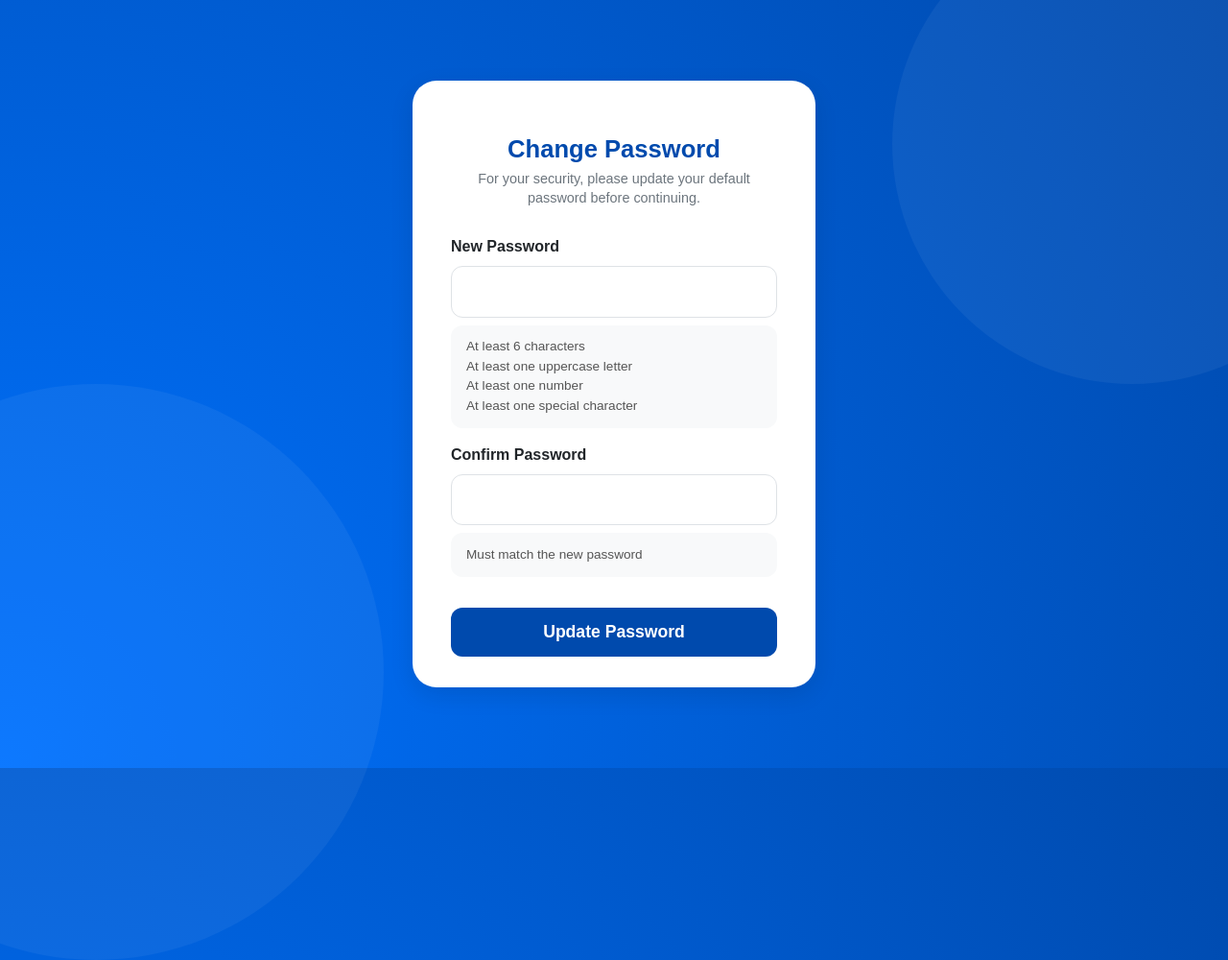
After one commit to beginnerdev1/Capstone, a CodeIgniter 4 app: the page made by app/Views/admin/changePassword.php in a window 1280 px wide; the page is wider, and only the part inside the window is pictured. The commit adds this page. Shown: that part at 96% size. Run offline with PHP 8.4 and a stand-in for CodeIgniter, Linux system fonts and the light colour scheme; the template is opened without the code that fills it, so the values that code supplies are empty; some libraries are stand-ins or nearby versions.

Commit message:
Fix Change Password (Admin)

```diff
--- a/app/Controllers/Admin/Admin.php
+++ b/app/Controllers/Admin/Admin.php
@@ -229,10 +229,7 @@ class Admin extends BaseController
             'content' => view('admin/Reports', $data)
         ]);
     }
-    public function changePasswordView()
-    {
-        return view('admin/change_password');
-    }
+
     public function paymentSettings()
     {
         $paymentModel = new PaymentSettingsModel();
--- /dev/null
+++ b/app/Views/admin/changePassword.php
@@ -0,0 +1,212 @@
+<!DOCTYPE html>
+<html lang="en">
+<head>
+  <meta charset="UTF-8" />
+  <meta name="viewport" content="width=device-width, initial-scale=1.0" />
+  <title>Change Password</title>
+
+  <!-- Bootstrap -->
+  <link href="https://cdn.jsdelivr.net/npm/bootstrap@5.3.3/dist/css/bootstrap.min.css" rel="stylesheet" />
+
+  <!-- Your main admin CSS -->
+  <link rel="stylesheet" href="<?= base_url('assets/admin/css/style.css') ?>">
+
+  <style>
+    body {
+      font-family: 'Poppins', sans-serif;
+      background: radial-gradient(circle at bottom left, #0072ff, #004aad);
+      min-height: 100vh;
+      display: flex;
+      justify-content: center;
+      align-items: center;
+      overflow: hidden;
+      position: relative;
+      padding: 1rem;
+    }
+
+    body::before, body::after {
+      content: "";
+      position: absolute;
+      border-radius: 50%;
+      background: rgba(255, 255, 255, 0.05);
+      z-index: 0;
+    }
+
+    body::before {
+      width: 600px;
+      height: 600px;
+      bottom: -200px;
+      left: -200px;
+    }
+
+    body::after {
+      width: 500px;
+      height: 500px;
+      top: -100px;
+      right: -150px;
+    }
+
+    .signup-card {
+      position: relative;
+      width: 100%;
+      max-width: 420px;
+      background: #fff;
+      border-radius: 25px;
+      padding: 3.5rem 2.5rem 2rem;
+      box-shadow: 0 8px 24px rgba(0, 0, 0, 0.1);
+      text-align: center;
+      z-index: 1;
+      animation: fadeIn 0.6s ease-out;
+    }
+
+    .title {
+      font-weight: 700;
+      font-size: 1.6rem;
+      color: #004aad;
+      margin-bottom: 0.3rem;
+      line-height: 1.2;
+    }
+
+    .subtitle {
+      font-size: 0.9rem;
+      color: #6c757d;
+      margin-bottom: 1.8rem;
+      line-height: 1.4;
+    }
+
+    .form-control {
+      border-radius: 12px;
+      padding: 0.9rem 1rem;
+      font-size: 0.95rem;
+      border: 1px solid #dee2e6;
+      line-height: 1.5;
+    }
+
+    .form-control:focus {
+      border-color: #0072ff;
+      box-shadow: 0 0 0 0.2rem rgba(0, 114, 255, 0.15);
+    }
+
+    .password-hint {
+      background: #f8f9fa;
+      border-radius: 12px;
+      text-align: left;
+      font-size: 0.85rem;
+      color: #555;
+      padding: 0.8rem 1rem;
+      margin-top: 1rem;
+      line-height: 1.5;
+    }
+
+    .password-hint span.invalid {
+      color: #dc3545;
+      font-weight: 500;
+    }
+
+    .password-hint span.valid {
+      color: #198754;
+      font-weight: 600;
+    }
+
+    .btn-primary {
+      background-color: #004aad;
+      color: white;
+      border-radius: 12px;
+      padding: 0.75rem;
+      font-weight: 600;
+      font-size: 1.1rem;
+      border: none;
+      margin-top: 1rem;
+      transition: 0.3s;
+    }
+
+    .btn-primary:hover {
+      background-color: #003b8f;
+      transform: translateY(-2px);
+    }
+
+    @keyframes fadeIn {
+      from { opacity: 0; transform: translateY(15px); }
+      to { opacity: 1; transform: translateY(0); }
+    }
+  </style>
+</head>
+<body>
+
+  <div class="signup-card">
+    <h4 class="title">Change Password</h4>
+    <p class="subtitle">For your security, please update your default password before continuing.</p>
+
+    <form action="<?= base_url('admin/setPassword') ?>" method="post" id="changePasswordForm">
+      <div class="mb-3 text-start">
+        <label for="password" class="form-label fw-semibold">New Password</label>
+        <input type="password" name="password" id="password" class="form-control" required>
+        <div class="password-hint mt-2" id="passwordRules">
+          <div id="rule-length" class="invalid"> At least 6 characters</div>
+          <div id="rule-uppercase" class="invalid"> At least one uppercase letter</div>
+          <div id="rule-number" class="invalid"> At least one number</div>
+          <div id="rule-special" class="invalid"> At least one special character</div>
+        </div>
+      </div>
+
+      <div class="mb-3 text-start">
+        <label for="confirmPassword" class="form-label fw-semibold">Confirm Password</label>
+        <input type="password" name="confirm_password" id="confirmPassword" class="form-control" required>
+        <div class="password-hint mt-2" id="matchRules">
+          <div id="rule-match" class="invalid"> Must match the new password</div>
+        </div>
+      </div>
+
+      <button type="submit" class="btn btn-primary w-100">Update Password</button>
+    </form>
+  </div>
+
+  <script>
+    const passwordInput = document.querySelector('#password');
+    const confirmInput = document.querySelector('#confirmPassword');
+    const rules = {
+      length: document.querySelector('#rule-length'),
+      uppercase: document.querySelector('#rule-uppercase'),
+      number: document.querySelector('#rule-number'),
+      special: document.querySelector('#rule-special')
+    };
+    const matchRule = document.querySelector('#rule-match');
+
+    for (const el of [...Object.values(rules), matchRule]) {
+      el.dataset.base = el.textContent.replace(/^[✅❌]\\s*/, '');
+    }
+
+    function toggleRule(el, condition) {
+      el.classList.toggle('valid', condition);
+      el.classList.toggle('invalid', !condition);
+      el.textContent = (condition ? '✅ ' : '❌ ') + el.dataset.base;
+    }
+
+    function validatePassword() {
+      const val = passwordInput.value;
+      toggleRule(rules.length, val.length >= 6);
+      toggleRule(rules.uppercase, /[A-Z]/.test(val));
+      toggleRule(rules.number, /\d/.test(val));
+      toggleRule(rules.special, /[\W_]/.test(val));
+      toggleRule(matchRule, confirmInput.value === val && confirmInput.value.length > 0);
+    }
+
+    passwordInput.addEventListener('input', validatePassword);
+    confirmInput.addEventListener('input', validatePassword);
+
+    document.querySelector('#changePasswordForm').addEventListener('submit', e => {
+      const pass = passwordInput.value;
+      const confirm = confirmInput.value;
+      const regex = /^(?=.*[A-Z])(?=.*\d)(?=.*[\W_]).{6,}$/;
+
+      if (pass !== confirm) {
+        e.preventDefault();
+        alert('Passwords do not match.');
+      } else if (!regex.test(pass)) {
+        e.preventDefault();
+        alert('Password does not meet security requirements.');
+      }
+    });
+  </script>
+</body>
+</html>
```
Also changed, not shown: app/Config/Filters.php (+15 -5 lines), app/Config/Routes.php (+7 -7 lines), app/Controllers/Admin/AdminAuth.php (+64 -50 lines), app/Filters/ForcePasswordChange.php (added, +36 -0 lines), app/Views/admin/change_password.php (deleted, +0 -51 lines), app/Views/admin/layouts/main.php (+2 -59 lines), app/Views/admin/password.php (deleted, +0 -62 lines).
